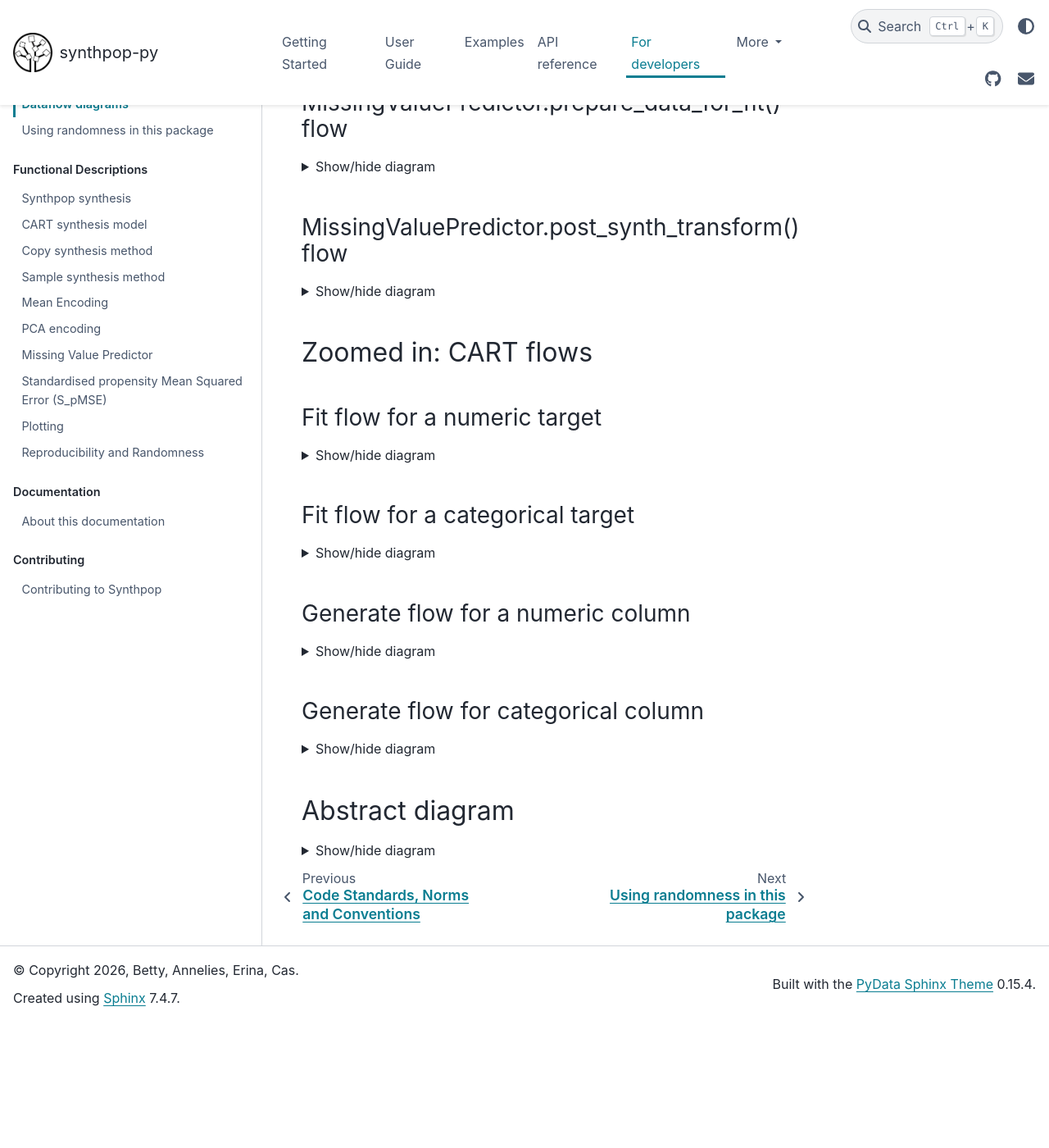
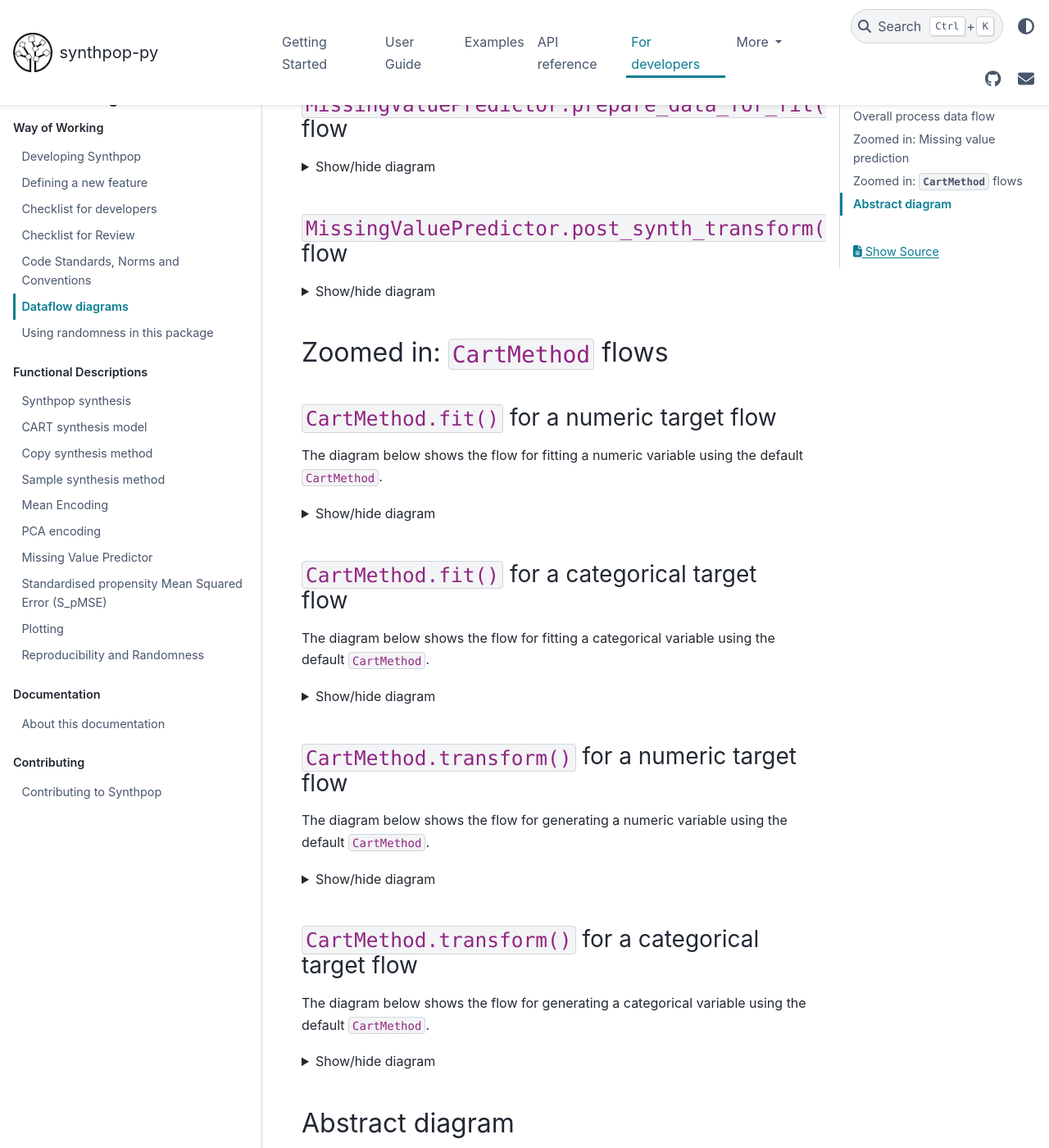
Before and after one commit to duonl/synthpop-py, a Sphinx documentation site: the page built from docs/source/developer/way_of_working/dataflowdiagram.md, in a window 1280 px wide and 1400 px high, scrolled down 1984 px. Shown: the whole window at 82% size. Built offline with Sphinx 7.4.7 and the PyData theme 0.15.4, drawn with Linux system fonts in a browser that asks for light colours; before the commit the page ends 3231 px from its top, so only the background shows below that; some of the changed text lies outside the part shown.

Commit message:
coherence commit, numerical to numeric

````diff
--- a/docs/source/developer/way_of_working/dataflowdiagram.md
+++ b/docs/source/developer/way_of_working/dataflowdiagram.md
@@ -172,7 +172,7 @@ flowchart TD
 ## Zoomed in: Missing value prediction
 Data flows for the {class}`~synthpop.data_processing.missing_value_handling.MissingValuePredictor` class.
 
-### MissingValuePredictor.prepare_data_for_fit() flow
+### `MissingValuePredictor.prepare_data_for_fit()` flow
 
 <details>
 <summary>Show/hide diagram</summary>
@@ -230,7 +230,7 @@ flowchart TD
 ```
 </details>
 
-### MissingValuePredictor.post_synth_transform() flow
+### `MissingValuePredictor.post_synth_transform()` flow
 
 <details>
 <summary>Show/hide diagram</summary>
@@ -285,8 +285,9 @@ flowchart TD
 ```
 </details>
 
-## Zoomed in: CART flows
-### Fit flow for a numeric target
+## Zoomed in: `CartMethod` flows
+### `CartMethod.fit()` for a numeric target flow
+The diagram below shows the flow for fitting a numeric variable using the default `CartMethod`.
 
 <details>
 <summary>Show/hide diagram</summary>
@@ -347,7 +348,8 @@ flowchart LR
 ```
 </details>
 
-### Fit flow for a categorical target
+### `CartMethod.fit()` for a categorical target flow
+The diagram below shows the flow for fitting a categorical variable using the default `CartMethod`.
 
 <details>
 <summary>Show/hide diagram</summary>
@@ -413,7 +415,8 @@ flowchart LR
 ```
 </details>
 
-### Generate flow for a numeric column
+### `CartMethod.transform()` for a numeric target flow
+The diagram below shows the flow for generating a numeric variable using the default `CartMethod`.
 
 <details>
 <summary>Show/hide diagram</summary>
@@ -472,7 +475,8 @@ flowchart LR
 ```
 </details>
 
-### Generate flow for categorical column
+### `CartMethod.transform()` for a categorical target flow
+The diagram below shows the flow for generating a categorical variable using the default `CartMethod`.
 
 <details>
 <summary>Show/hide diagram</summary>
````
Also changed, not shown: other parts of docs/source/developer/way_of_working/dataflowdiagram.md (+1 -1 lines), README.md (+1 -1 lines), docs/source/developer/functional_descriptions/Mean-encoding.md (+3 -3 lines), docs/source/developer/functional_descriptions/PCA-encoding.md (+1 -1 lines), docs/source/examples/generating_a_larger_dataset.md (+2 -2 lines), docs/source/user_guides/4_data_preparation.md (+5 -5 lines), docs/source/user_guides/7_visualisations.md (+1 -1 lines), 4 other files.
